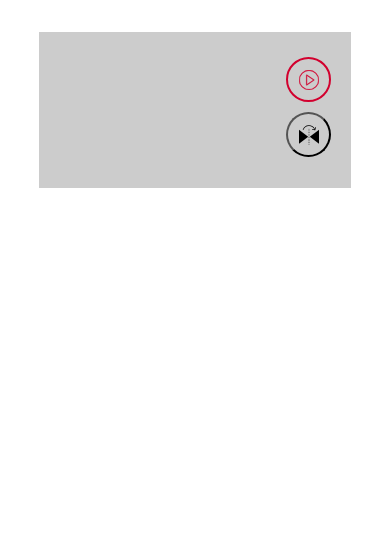
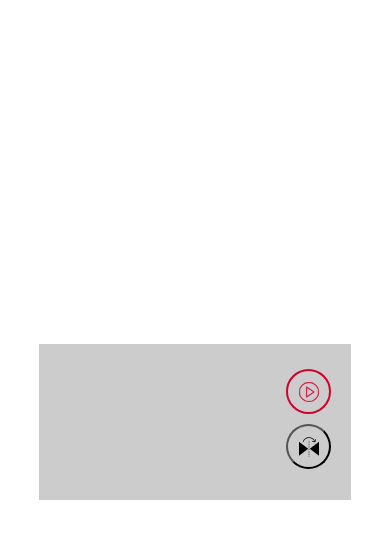
Before and after one commit to ainahtokyandry/web-rtc, a Next.js app: page / in a window 390 px wide. Shown: the top 538 px of the page. Built offline with nearby package versions, Linux system fonts and the light colour scheme.

Commit message:
setting responsive

```diff
--- a/pages/index.js
+++ b/pages/index.js
@@ -107,7 +107,7 @@ const Home = () => {
 				<meta name="description" content="Developed by ATA" />
 			</Head>
 			<main className={styles.main}>
-				<p className={"error"}>{err}</p>
+				{err.length > 0 && <p className={"error"}>{err}</p>}
 				<div className="display-cover">
 					<video className={scaled && "scale-effect"} ref={video} autoPlay={true} />
 					<canvas className="d-none" ref={canvas} />
--- a/styles/Home.module.css
+++ b/styles/Home.module.css
@@ -1,4 +1,5 @@
 .main {
+	height: 100vh;
 	flex: 1;
 	display: flex;
 	flex-direction: column;
```
